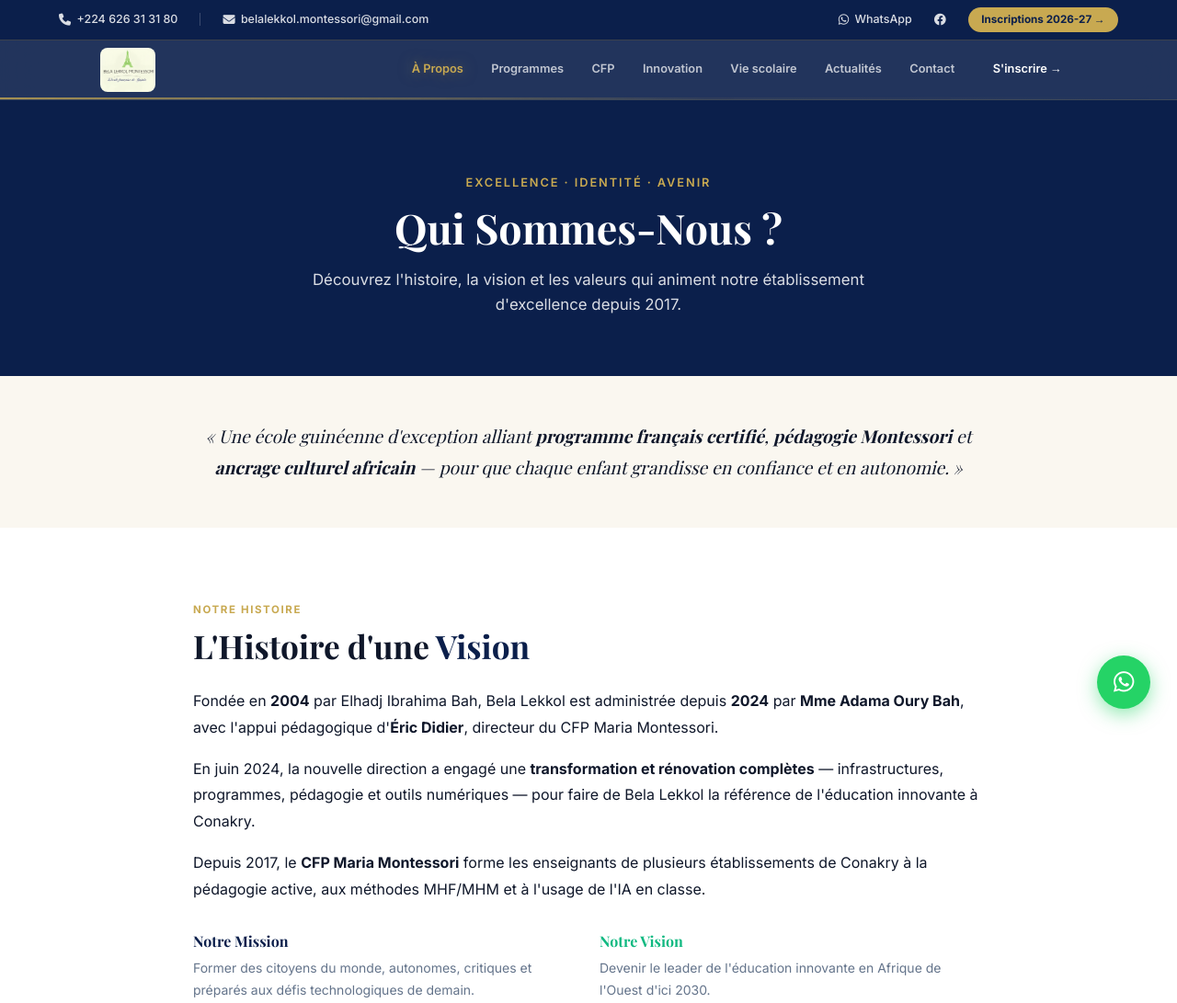
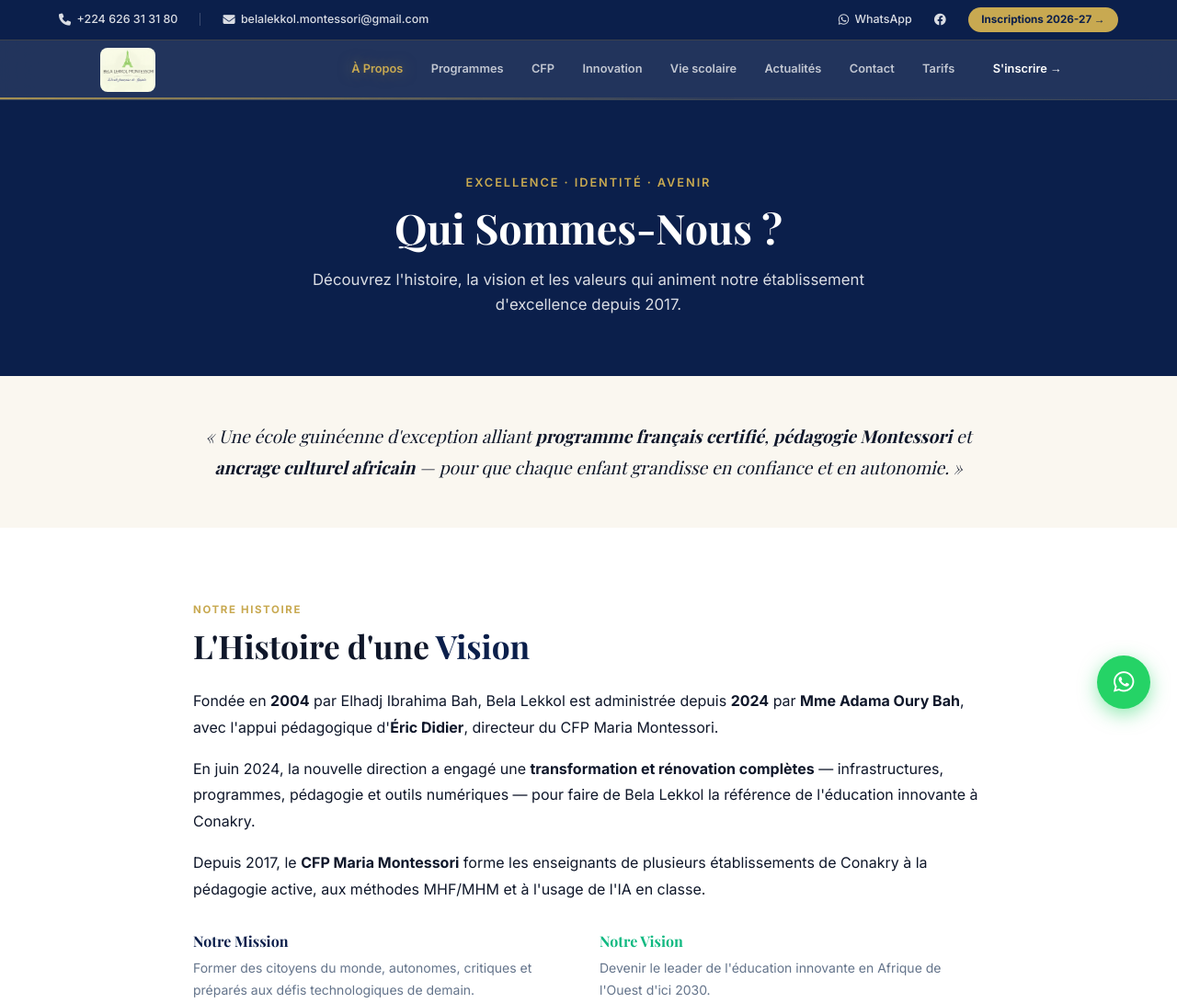
Before and after one commit to Erdid1/web-bela-lekkol-montessori, a website built with Vite: page about.html in a window 1280 px wide. Shown: the top 1091 px of the page at 92% size. Built offline with nearby package versions, Linux system fonts and the light colour scheme; a web font is replaced by a local one.

Commit message:
fix: restaure lien Tarifs dans la nav de toutes les pages

```diff
--- a/about.html
+++ b/about.html
@@ -213,6 +213,7 @@
       <a href="life.html">Vie scolaire</a>
       <a href="actualites.html">Actualités</a>
       <a href="contact.html">Contact</a>
+      <a href="admissions.html#tarifs">Tarifs</a>
       <a href="admissions.html" class="btn-inscrire">S'inscrire →</a>
     </nav>
   </div>
```
Also changed, not shown: actualites.html (+1 -0 lines), admissions.html (+1 -0 lines), cfp.html (+1 -0 lines), contact.html (+1 -0 lines), index.html (+1 -0 lines), innovation.html (+1 -0 lines), life.html (+1 -0 lines), programs.html (+1 -0 lines), 2 other files.
